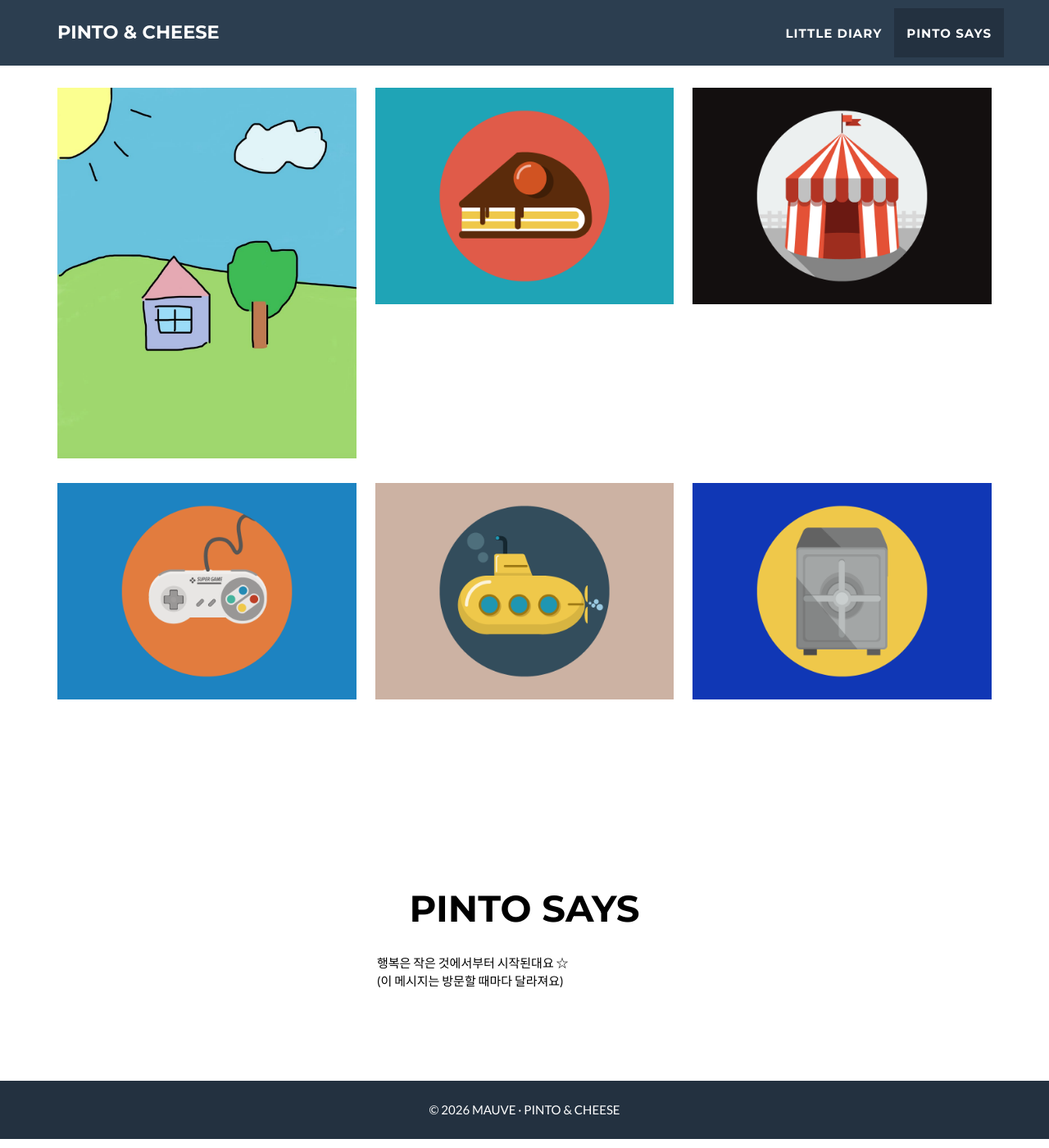
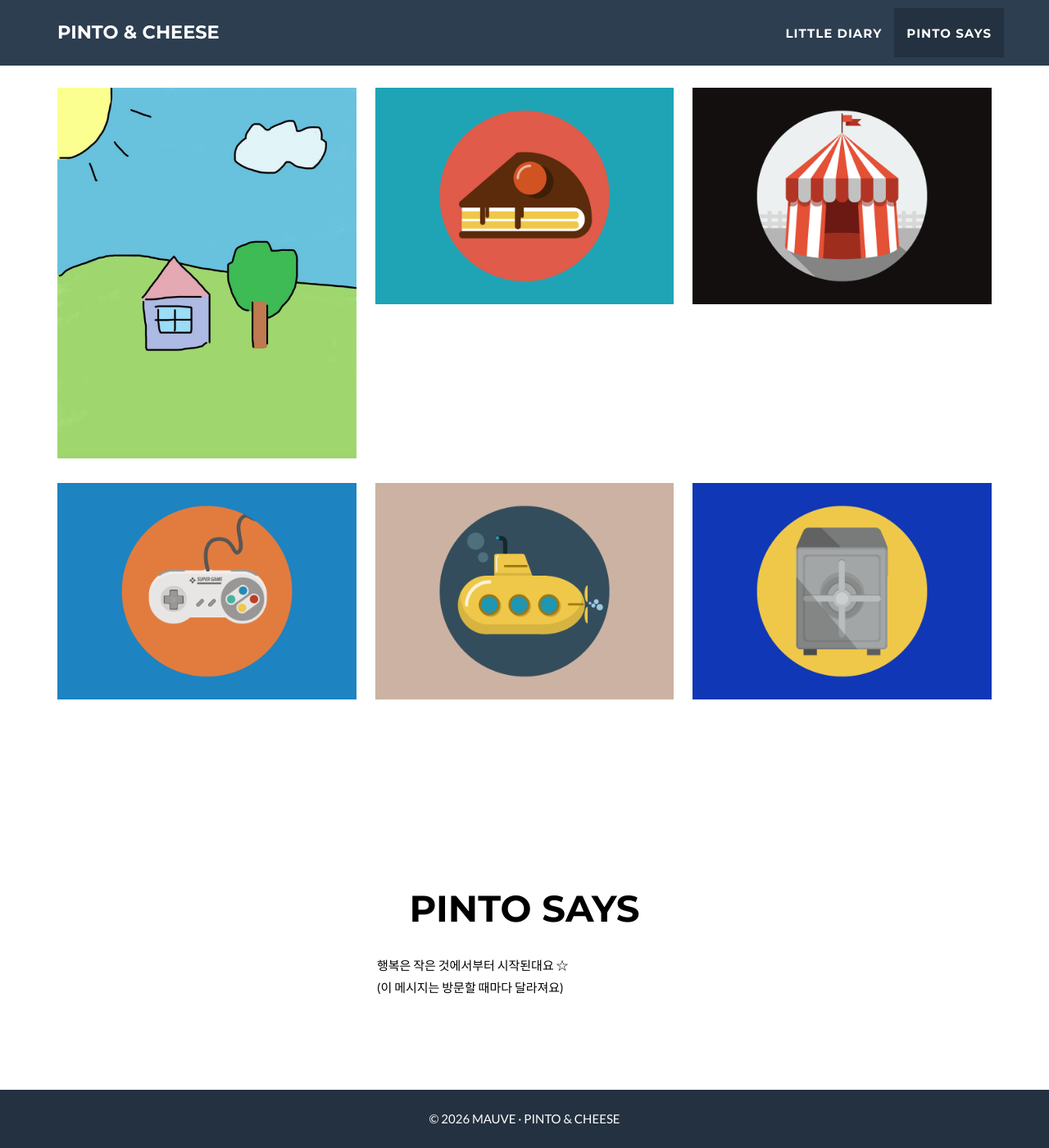
Before and after one commit to pintocheese/pintocheese.github.io, a Jekyll site: the page built from _posts/2014-07-18-project-1.markdown, in a window 1280 px wide and 1400 px high, scrolled down 1628 px. Shown: the whole window at 82% size. Built offline with Jekyll 4.4.1, drawn with Linux system fonts in a browser that asks for light colours.

Commit message:
Update custom.css

```diff
--- a/assets/css/custom.css
+++ b/assets/css/custom.css
@@ -15,3 +15,11 @@
     line-height: 2 !important;
   }
 }
+
+/* Pinto Says(About 내용) 글자 크기를 skills와 동일하게 */
+#about p,
+#about-message {      /* About 안 랜덤 메시지 div */
+  font-size: inherit; /* skills 글자 크기 상속 */
+  line-height: 1.8;  /* 필요하면 줄 간격 조절 */
+  font-weight: 400;   /* 볼드 여부도 skills와 동일 */
+}
```
